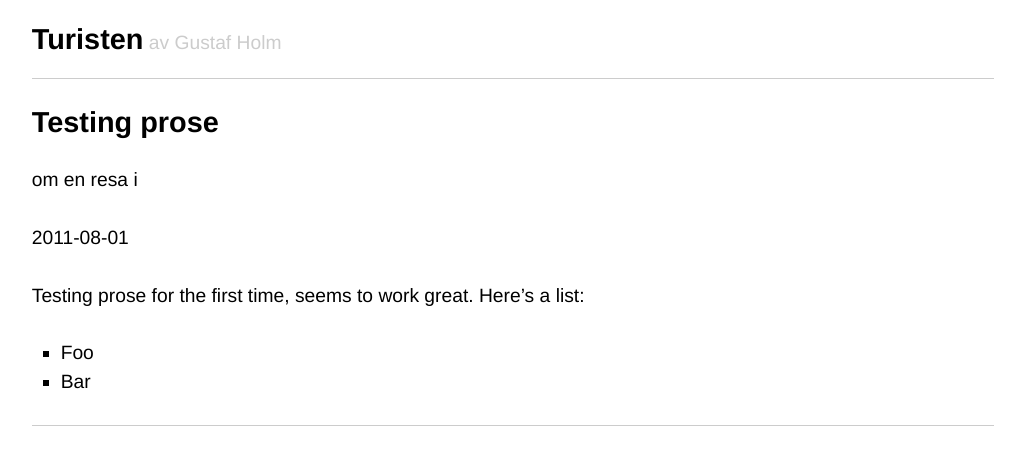
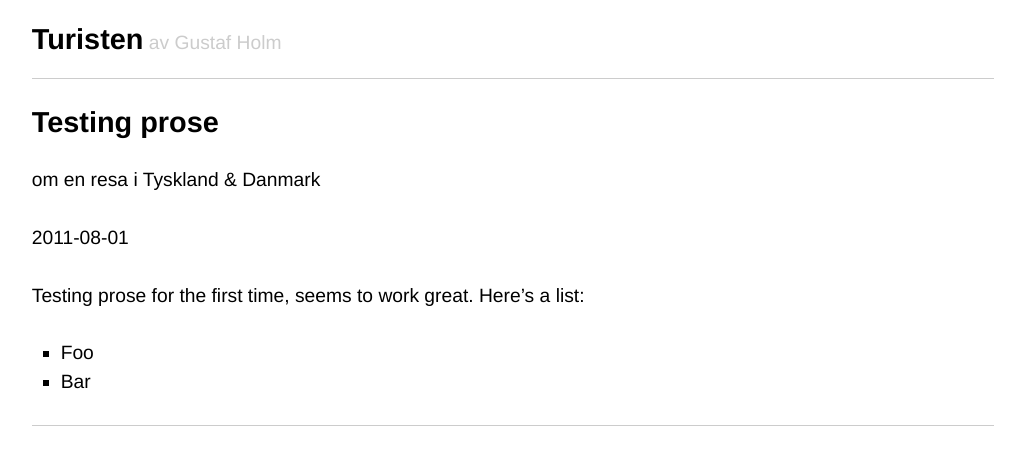
Before and after one commit to primalivet/turisten-v1, a Jekyll site: the page built from _posts/2011-08-01-testing-prose.md, in a window 1280 px wide. Shown: the top 465 px of the page, without its empty margins (127-1152 px from the left). Built offline with Jekyll 4.4.1, drawn with Linux system fonts in a browser that asks for light colours; nearby versions of some CDN libraries; comment, search, counter and statistics services are not loaded.

Commit message:
Removed template options for image, youtube and vimeo

```diff
--- a/_layouts/post.html
+++ b/_layouts/post.html
@@ -3,24 +3,17 @@ layout: default
 ---
 <article class="video">
   <header>
-    {% if page.image %}
-      <img class="featured-image" src="{{ site.baseurl }}/{{ page.image }}" alt="">
-    {% elsif page.vimeoID %}
-        <iframe src="http://player.vimeo.com/video/{{ page.vimeoID }}?title=0&amp;byline=0&amp;portrait=0" frameborder="0" webkitAllowFullScreen mozallowfullscreen allowFullScreen></iframe>
-    {% elsif page.youtubeID %}
-        <iframe src="//www.youtube.com/embed/{{ page.youtubeID }}?rel=0&showinfo=0" frameborder="0" allowfullscreen></iframe>
-    {% endif %}
     <h1>{{ page.title }}</h1>
     <p>
       {{page.author}}
 
       om en resa i
 
-      {% for category in page.categories %}
+      {% for country in page.country %}
         {% if forloop.last %}
-        &amp; <span>{{ category | capitalize }}</span>
+        &amp; <span>{{ country | capitalize }}</span>
         {% else %}
-        <span>{{ category | capitalize }}</span>
+        <span>{{ country | capitalize }}</span>
         {% endif %}
       {% endfor %}
     </p>
```
Also changed, not shown: index.html (+0 -26 lines).
